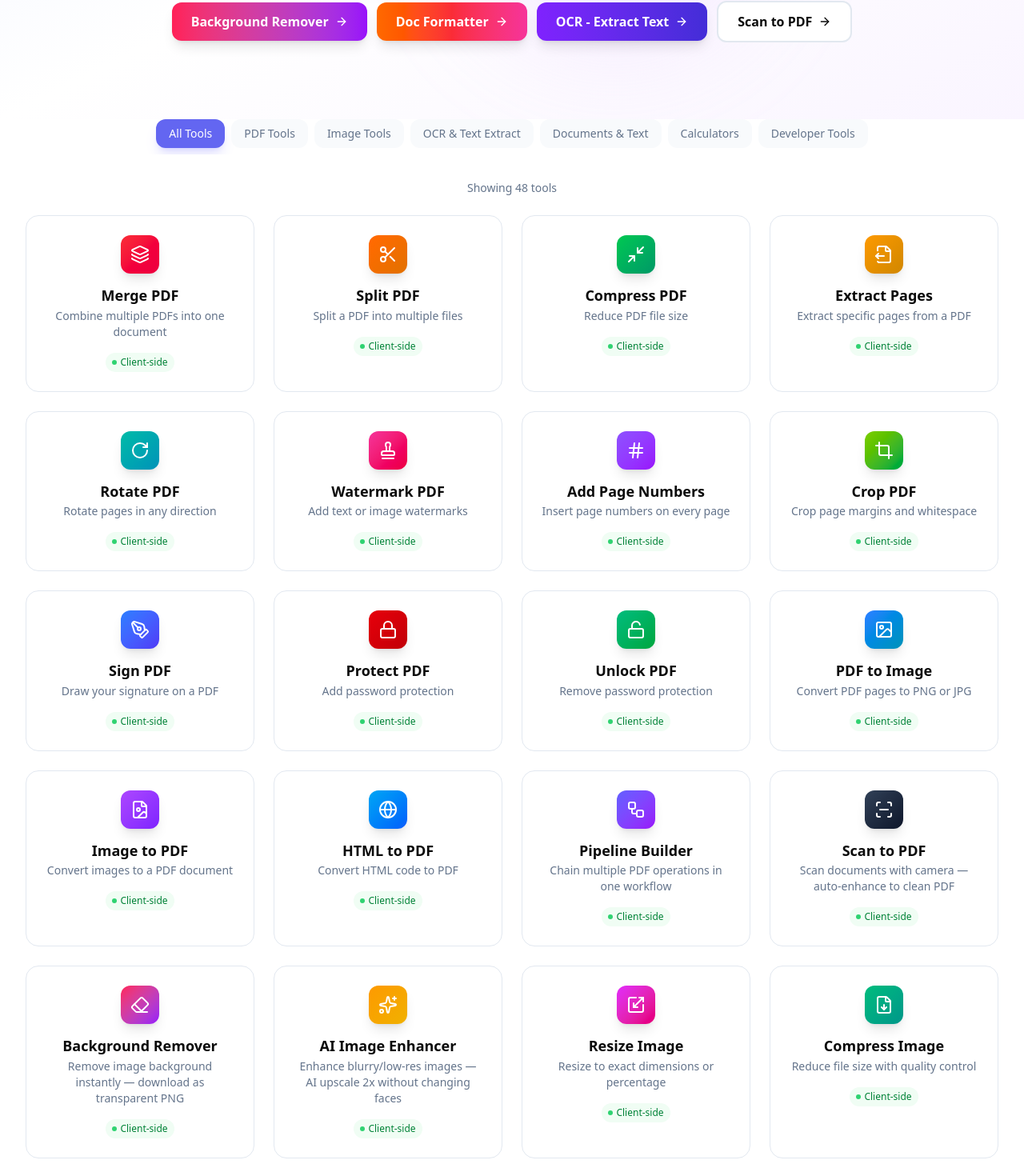
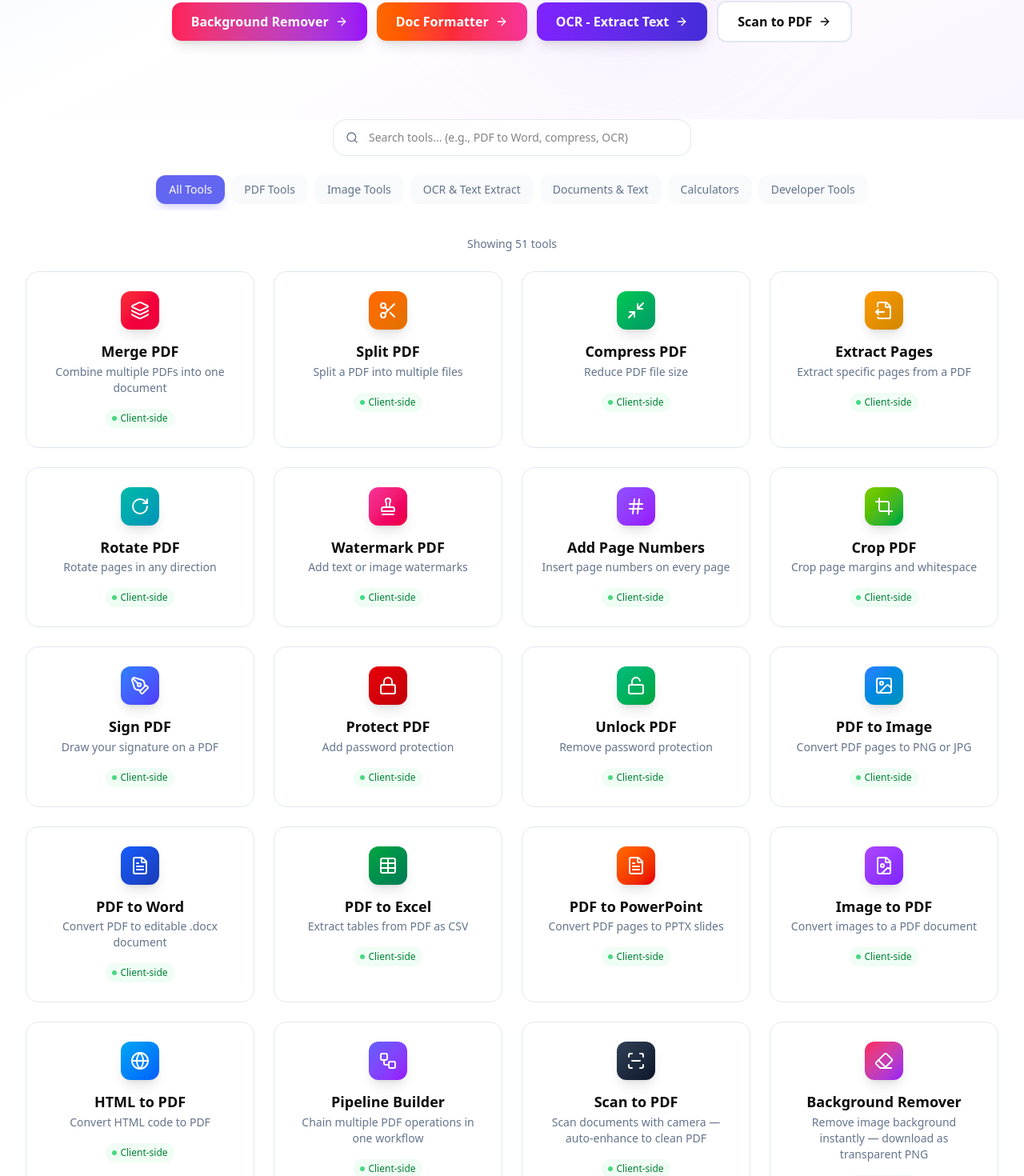
Before and after one commit to abinas94/fixmyfile, a Next.js app: page / in a window 1280 px wide. Shown: the part 554-2024 px from the top of the page at 80% size. Built offline with nearby package versions, Linux system fonts and the light colour scheme.

Commit message:
Add search bar, restore PDF to Word/Excel/PPT in tools list

```diff
--- a/src/app/page.tsx
+++ b/src/app/page.tsx
@@ -1,18 +1,22 @@
 "use client";
 
 import { useState } from "react";
-import { Shield, Zap, Workflow, ArrowRight, FileText, ImageIcon, Calculator, Code2 } from "lucide-react";
+import { Shield, Zap, Workflow, ArrowRight, FileText, ImageIcon, Calculator, Code2, Search } from "lucide-react";
 import ToolCard from "@/components/ToolCard";
 import { tools, categories } from "@/lib/tools-config";
 import Link from "next/link";
 
 export default function Home() {
   const [activeCategory, setActiveCategory] = useState("all");
+  const [searchQuery, setSearchQuery] = useState("");
 
-  const filteredTools =
-    activeCategory === "all"
-      ? tools
-      : tools.filter((tool) => tool.category === activeCategory);
+  const filteredTools = tools.filter((tool) => {
+    const matchesCategory = activeCategory === "all" || tool.category === activeCategory;
+    const matchesSearch = searchQuery === "" ||
+      tool.name.toLowerCase().includes(searchQuery.toLowerCase()) ||
+      tool.description.toLowerCase().includes(searchQuery.toLowerCase());
+    return matchesCategory && matchesSearch;
+  });
 
   return (
     <div className="min-h-screen">
@@ -110,6 +114,20 @@ export default function Home() {
 
       {/* Tools Grid */}
       <section id="tools-grid" className="max-w-7xl mx-auto px-4 sm:px-6 lg:px-8 pb-20">
+        {/* Search Bar */}
+        <div className="flex justify-center mb-6">
+          <div className="relative w-full max-w-md">
+            <Search className="absolute left-4 top-1/2 -translate-y-1/2 w-4 h-4 text-[var(--muted-foreground)]" />
+            <input
+              type="text"
+              value={searchQuery}
+              onChange={(e) => setSearchQuery(e.target.value)}
+              placeholder="Search tools... (e.g., PDF to Word, compress, OCR)"
+              className="w-full pl-11 pr-4 py-3 rounded-2xl border border-[var(--border)] bg-[var(--card)] text-sm focus:outline-none focus:ring-2 focus:ring-[var(--ring)] focus:border-[var(--primary)]"
+            />
+          </div>
+        </div>
+
         {/* Category Filter */}
         <div className="flex items-center justify-center gap-2 mb-8 overflow-x-auto pb-2 scrollbar-hide">
           {categories.map((cat) => (
--- a/src/lib/tools-config.ts
+++ b/src/lib/tools-config.ts
@@ -118,6 +118,33 @@ export const tools: ToolConfig[] = [
     icon: "Image",
     color: "from-blue-500 to-cyan-600",
     href: "/tools/pdf-to-image",
+    category: "pdf",
+  },
+  {
+    id: "pdf-to-word",
+    name: "PDF to Word",
+    description: "Convert PDF to editable .docx document",
+    icon: "FileText",
+    color: "from-blue-600 to-blue-800",
+    href: "/tools/pdf-to-word",
+    category: "pdf",
+  },
+  {
+    id: "pdf-to-excel",
+    name: "PDF to Excel",
+    description: "Extract tables from PDF as CSV",
+    icon: "Table",
+    color: "from-green-600 to-emerald-700",
+    href: "/tools/pdf-to-excel",
+    category: "pdf",
+  },
+  {
+    id: "pdf-to-ppt",
+    name: "PDF to PowerPoint",
+    description: "Convert PDF pages to PPTX slides",
+    icon: "FileText",
+    color: "from-orange-500 to-red-600",
+    href: "/tools/pdf-to-ppt",
     category: "pdf",
   },
   {
```
